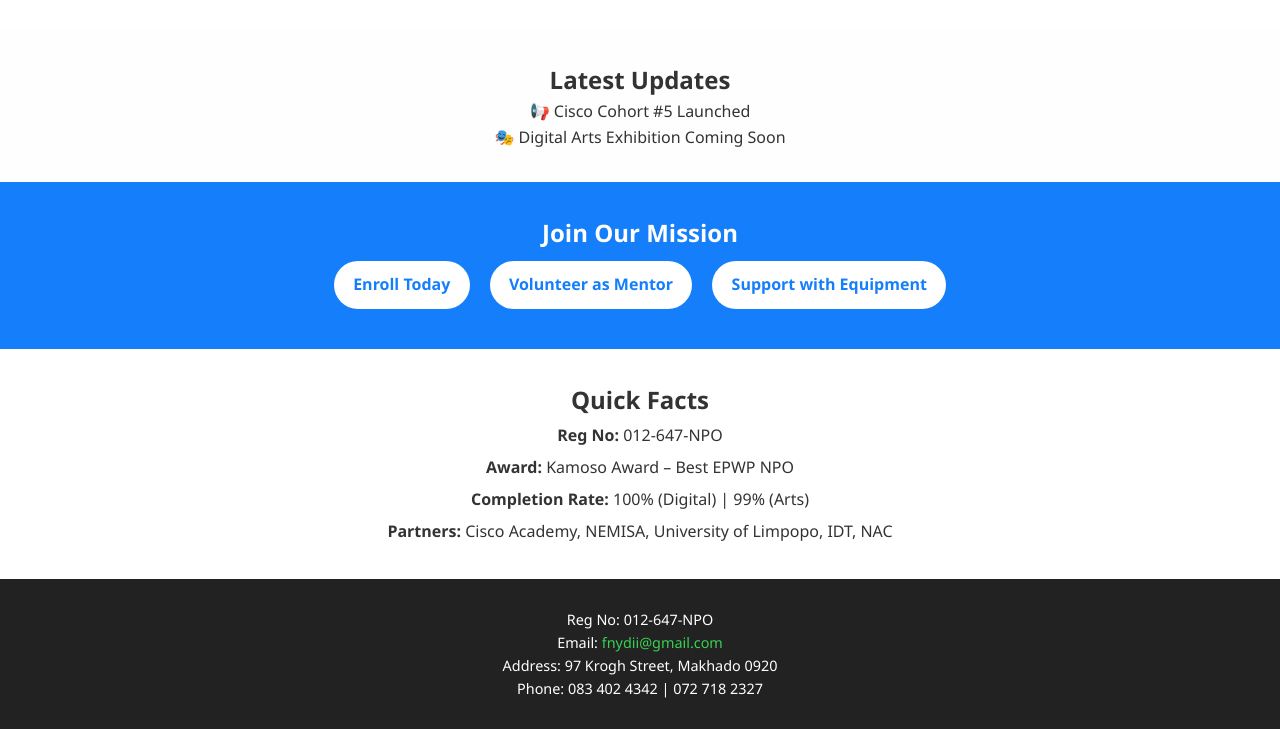
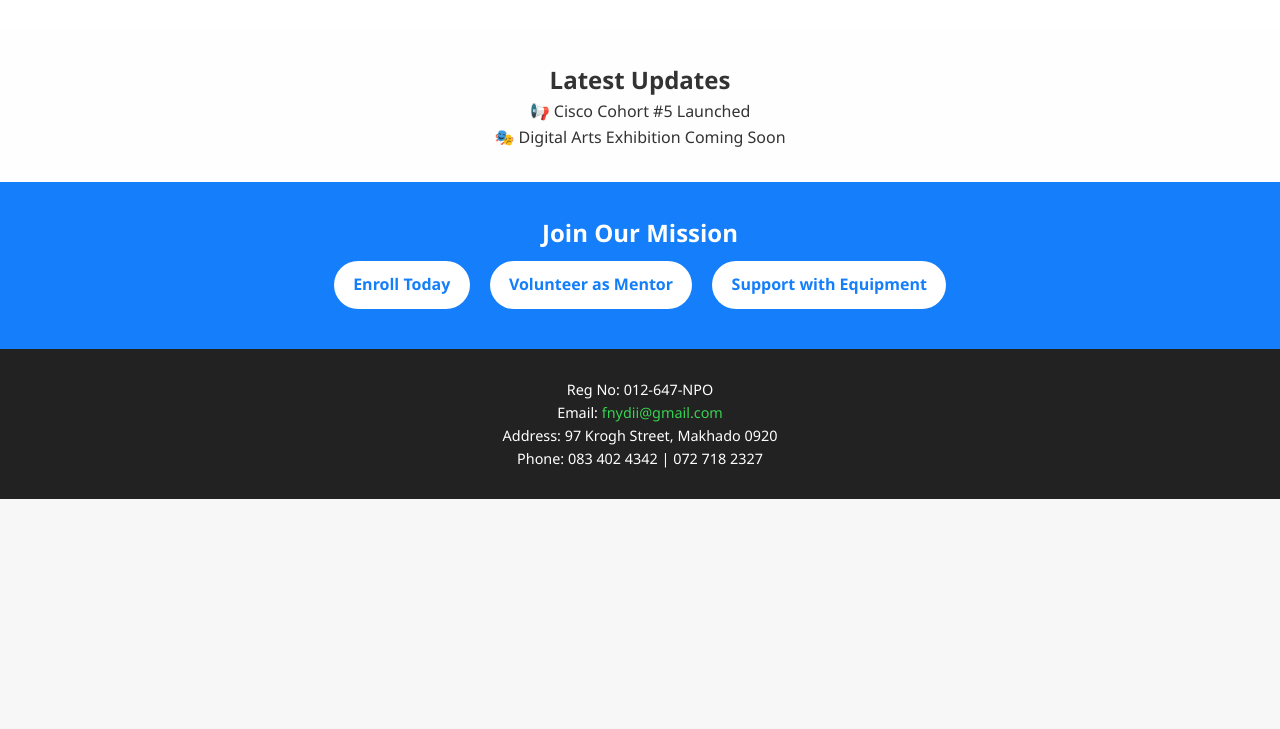
Before and after one commit to Tshikwetamakole/fnydi-website, a plain HTML site: page index.html in a window 1280 px wide. Shown: the part 1870-2599 px from the top of the page. After the commit the page ends 2369 px from the top, so only its background shows below. Drawn offline with Linux system fonts and the light colour scheme.

Commit message:
Update index.html

```diff
--- a/index.html
+++ b/index.html
@@ -34,9 +34,7 @@
     <!-- Hero Section -->
     <section class="hero">
       <div class="hero-text">
-        <h1>
-          Empowering Youth Through Innovation, Creativity & Community Impact
-        </h1>
+        <h1>Empowering Youth Through Innovation, Creativity & Community Impact</h1>
         <div class="hero-buttons">
           <a href="programs.html">Join a Program</a>
           <a href="rewind.html">View Courses</a>
@@ -48,12 +46,11 @@
     <!-- Mission & Vision -->
     <section class="mission">
       <blockquote>
-        “... bridging the digital divide by fostering a tech-savvy,
-        self-sufficient society.”
+        “... bridging the digital divide by fostering a tech-savvy, self-sufficient society.”
       </blockquote>
     </section>
 
-    <!-- Other homepage sections will follow in next steps -->
+    <!-- Quick Facts -->
     <section class="quick-facts">
       <h2>Quick Facts</h2>
       <ul>
@@ -61,11 +58,12 @@
         <li><strong>Award:</strong> Kamoso Award – Best EPWP NPO</li>
         <li><strong>Completion Rate:</strong> 100% (Digital) | 99% (Arts)</li>
         <li>
-          <strong>Partners:</strong> Cisco Academy, NEMISA, University of
-          Limpopo, IDT, NAC
+          <strong>Partners:</strong> Cisco Academy, NEMISA, University of Limpopo, IDT, NAC
         </li>
       </ul>
     </section>
+
+    <!-- Programs Preview -->
     <section class="programs-preview">
       <h2>Explore Our Programs</h2>
       <div class="program-icons">
@@ -80,13 +78,17 @@
         </a>
       </div>
     </section>
+
+    <!-- Impact Story -->
     <section class="impact-slider">
       <h2>Real Stories. Real Impact.</h2>
       <blockquote>
-        “Through FNYDI, I learned IT support and now I’m interning in
-        Makhado.”<br /><span>– Lerato M.</span>
+        “Through FNYDI, I learned IT support and now I’m interning in Makhado.”
+        <br /><span>– Lerato M.</span>
       </blockquote>
     </section>
+
+    <!-- Gallery Highlights -->
     <section class="gallery-section">
       <h2>Gallery Highlights</h2>
       <div class="gallery-grid">
@@ -112,6 +114,8 @@
     <div id="lightbox" onclick="this.style.display='none'">
       <img id="lightbox-img" src="" />
     </div>
+
+    <!-- Partners -->
     <section class="partners">
       <h2>Our Partners</h2>
       <div class="partner-logos">
@@ -121,10 +125,11 @@
         <img src="assets/logos/limpopo.png" alt="Limpopo Province" />
       </div>
       <p class="trust">
-        Registered NPO since 2001 | Empowering Limpopo’s youth for over 20
-        years.
+        Registered NPO since 2001 | Empowering Limpopo’s youth for over 20 years.
       </p>
     </section>
+
+    <!-- Blog & Event Highlights -->
     <section class="blog-news">
       <h2>Latest Updates</h2>
       <ul>
@@ -133,6 +138,7 @@
       </ul>
     </section>
 
+    <!-- Call to Action -->
     <section class="cta-banner">
       <h2>Join Our Mission</h2>
       <div class="cta-buttons">
@@ -142,19 +148,7 @@
       </div>
     </section>
 
-    <section class="quick-facts">
-      <h2>Quick Facts</h2>
-      <ul>
-        <li><strong>Reg No:</strong> 012-647-NPO</li>
-        <li><strong>Award:</strong> Kamoso Award – Best EPWP NPO</li>
-        <li><strong>Completion Rate:</strong> 100% (Digital) | 99% (Arts)</li>
-        <li>
-          <strong>Partners:</strong> Cisco Academy, NEMISA, University of
-          Limpopo, IDT, NAC
-        </li>
-      </ul>
-    </section>
-
+    <!-- Footer -->
     <footer class="footer">
       <p>Reg No: 012-647-NPO</p>
       <p>Email: <a href="mailto:fnydii@gmail.com">fnydii@gmail.com</a></p>
@@ -162,6 +156,7 @@
       <p>Phone: 083 402 4342 | 072 718 2327</p>
     </footer>
 
+    <!-- Scripts -->
     <script src="js/scripts.js"></script>
   </body>
 </html>
```
